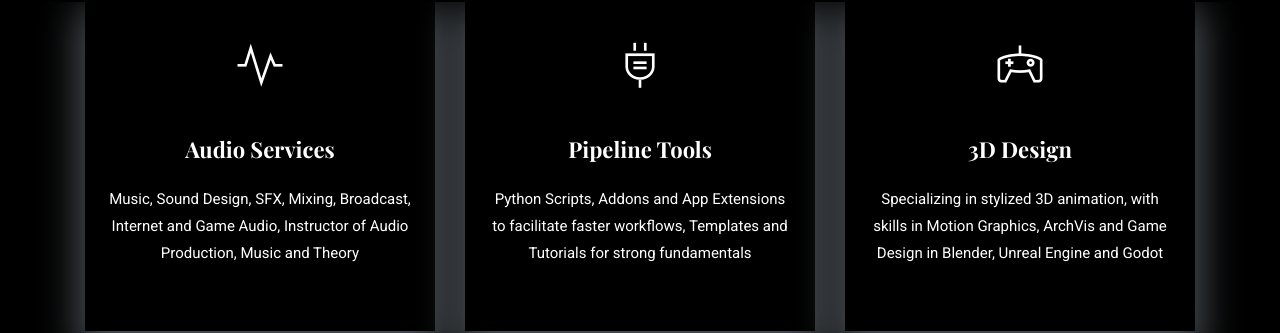
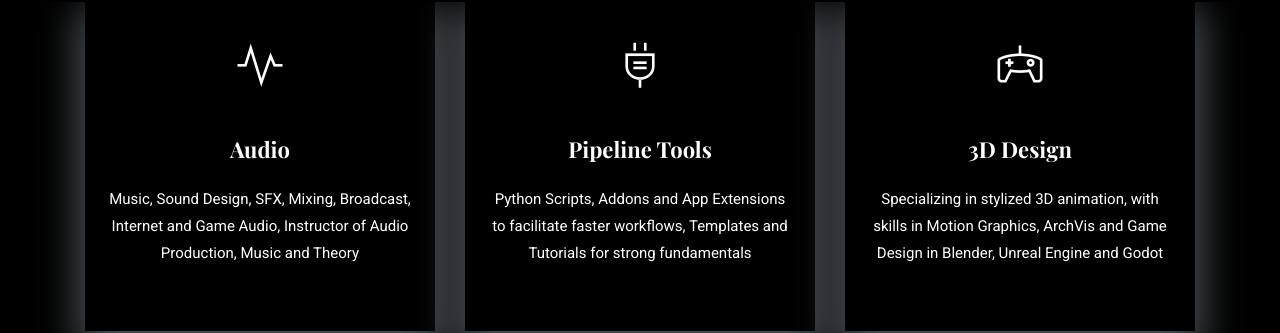
Before and after one commit to SpectralVectors/spectralvectors.github.io, a Jekyll site: the page built from index.html, in a window 1280 px wide and 900 px high, scrolled down 1457 px. Shown: the part 126-459 px from the top of the window. Built offline with Jekyll 4.4.1, drawn with Linux system fonts in a browser that asks for light colours.

Commit message:
Update settings.yml

```diff
--- a/_data/settings.yml
+++ b/_data/settings.yml
@@ -135,7 +135,7 @@
 services-title: Services
 services:
   - {
-      name: Audio Services,
+      name: Audio,
       icon: ti-pulse,
       description: "Music, Sound Design, SFX, Mixing, Broadcast, Internet and Game Audio, Instructor of Audio Production, Music and Theory",
       active: true,
```
